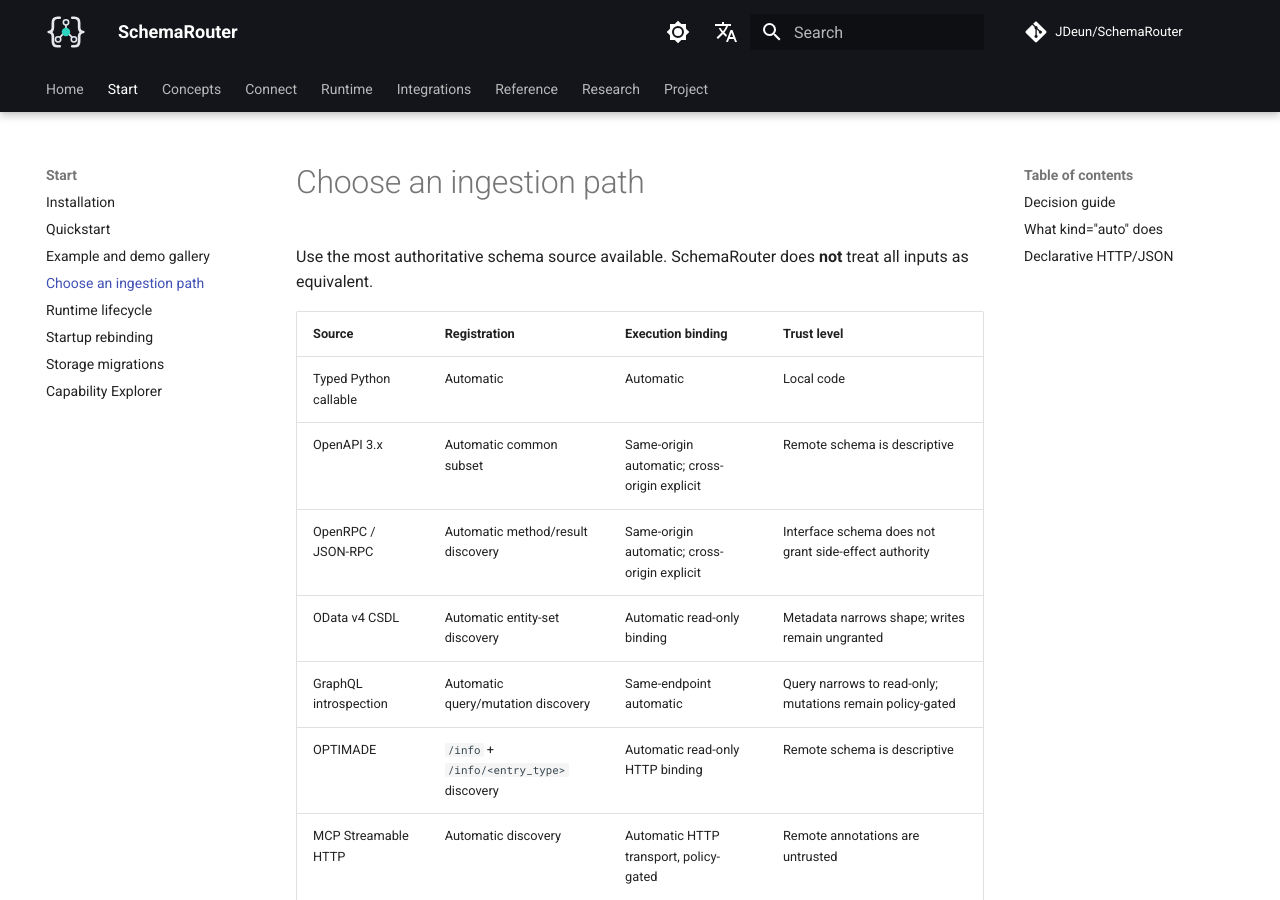
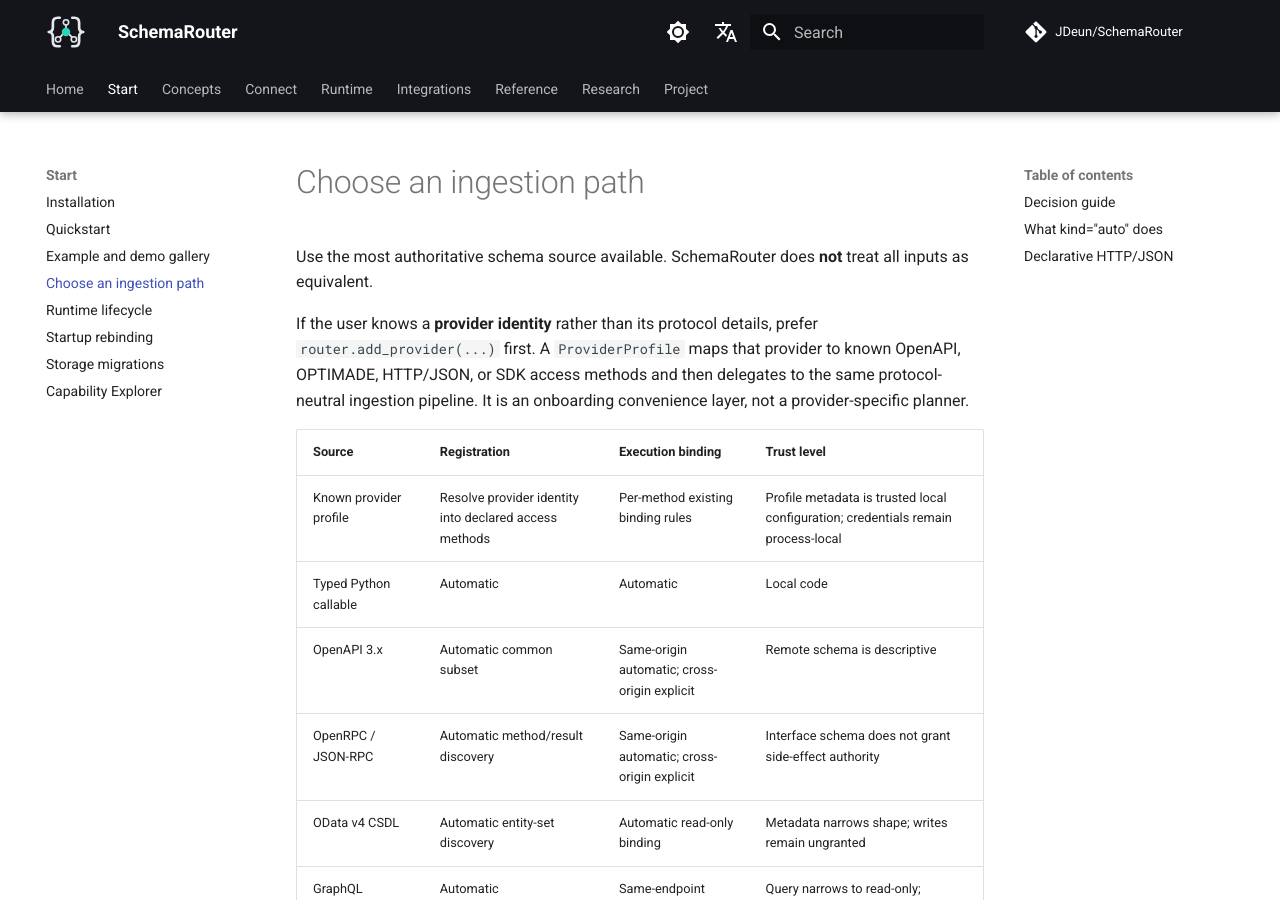
Before and after one commit to JDeun/SchemaRouter, an MkDocs documentation site: the page built from docs/getting-started/ingestion-paths.md, in a window 1280 px wide and 900 px high. Built offline with MkDocs 1.6.1 and Material for MkDocs 9.7.7, drawn with Linux system fonts in a browser that asks for light colours; comment, search, counter and statistics services are not loaded.

Commit message:
docs: align user-facing docs with typed capability follow-ups

```diff
--- a/docs/getting-started/ingestion-paths.md
+++ b/docs/getting-started/ingestion-paths.md
@@ -3,8 +3,14 @@
 Use the most authoritative schema source available. SchemaRouter does **not** treat all
 inputs as equivalent.
 
+If the user knows a **provider identity** rather than its protocol details, prefer
+`router.add_provider(...)` first. A `ProviderProfile` maps that provider to known OpenAPI,
+OPTIMADE, HTTP/JSON, or SDK access methods and then delegates to the same protocol-neutral ingestion
+pipeline. It is an onboarding convenience layer, not a provider-specific planner.
+
 | Source | Registration | Execution binding | Trust level |
 | --- | --- | --- | --- |
+| Known provider profile | Resolve provider identity into declared access methods | Per-method existing binding rules | Profile metadata is trusted local configuration; credentials remain process-local |
 | Typed Python callable | Automatic | Automatic | Local code |
 | OpenAPI 3.x | Automatic common subset | Same-origin automatic; cross-origin explicit | Remote schema is descriptive |
 | OpenRPC / JSON-RPC | Automatic method/result discovery | Same-origin automatic; cross-origin explicit | Interface schema does not grant side-effect authority |
```
